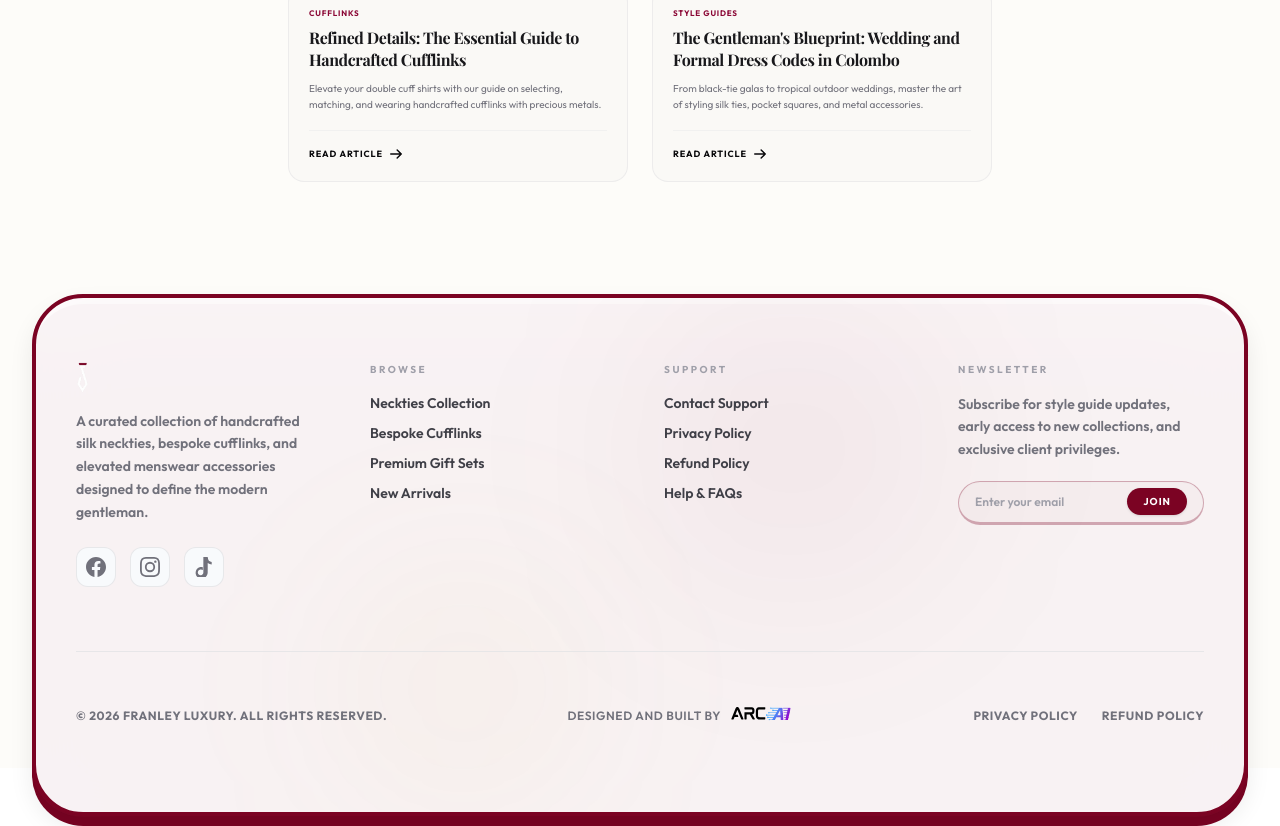
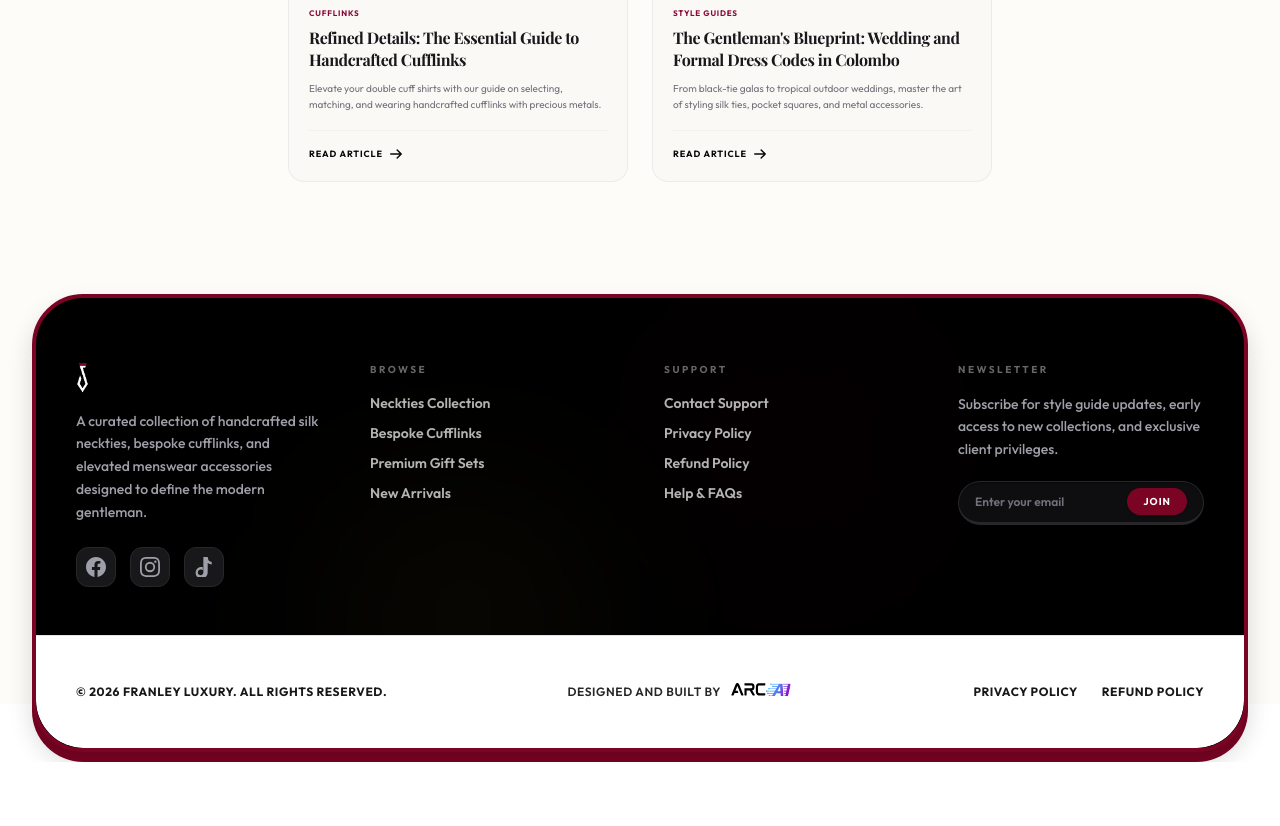
Before and after one commit to mss879/franley.lk, a Next.js app: page /blog/sartorial-guide-to-luxury-silk-ties-sri-lanka in a window 1280 px wide. Shown: the part 3287-4113 px from the top of the page. After the commit the page ends 4049 px from the top, so only its background shows below. Built offline with nearby package versions, Linux system fonts and the light colour scheme; no server answers.

Commit message:
style: update footer background to black, border wine-red, text white and white bottom copyright strip

```diff
--- a/src/components/Footer.tsx
+++ b/src/components/Footer.tsx
@@ -14,7 +14,7 @@ export default function Footer() {
         ></div>
 
         {/* Main Card Shape Front Face */}
-        <footer className="relative bg-white/95 backdrop-blur-2xl border-[3px] sm:border-[4px] border-[#7b0323] rounded-[2.2rem] md:rounded-[3.2rem] text-zinc-600 px-6 sm:px-10 py-12 md:py-16 flex flex-col gap-10 md:gap-12 overflow-hidden shadow-[0_12px_24px_rgba(0,0,0,0.08)]">
+        <footer className="relative bg-black border-[3px] sm:border-[4px] border-[#7b0323] rounded-[2.2rem] md:rounded-[3.2rem] text-white/90 px-6 sm:px-10 py-12 md:py-16 flex flex-col gap-10 md:gap-12 overflow-hidden shadow-[0_12px_24px_rgba(0,0,0,0.15)]">
           {/* Subtle ambient light glows */}
           <div className="absolute top-0 right-1/4 w-[300px] h-[300px] bg-[#7b0323]/5 blur-[100px] rounded-full pointer-events-none" />
           <div className="absolute bottom-0 left-1/4 w-[250px] h-[250px] bg-[#d4af37]/5 blur-[90px] rounded-full pointer-events-none" />
@@ -25,7 +25,7 @@ export default function Footer() {
               <div className="flex items-center gap-2">
                 <img src="/franley_logo_no_text_transparent.png" alt="Franley Logo" className="h-8 object-contain" />
               </div>
-              <p className="text-xs sm:text-sm text-zinc-500 leading-relaxed font-semibold font-outfit">
+              <p className="text-xs sm:text-sm text-zinc-400 leading-relaxed font-medium font-outfit">
                 A curated collection of handcrafted silk neckties, bespoke cufflinks, and elevated menswear accessories designed to define the modern gentleman.
               </p>
               {/* Social Icons */}
@@ -40,7 +40,7 @@ export default function Footer() {
                     href={icon.href}
                     target="_blank"
                     rel="noopener noreferrer"
-                    className="w-10 h-10 rounded-xl bg-slate-50 border border-zinc-200/80 flex items-center justify-center text-zinc-500 hover:text-[#7b0323] hover:border-[#7b0323]/30 hover:bg-[#7b0323]/5 hover:shadow-[0_4px_12px_rgba(123,3,35,0.1)] transition-all duration-300 group"
+                    className="w-10 h-10 rounded-xl bg-zinc-900 border border-zinc-800 flex items-center justify-center text-zinc-400 hover:text-[#d4af37] hover:border-[#7b0323]/60 hover:bg-[#7b0323]/10 hover:shadow-[0_4px_12px_rgba(123,3,35,0.05)] transition-all duration-300 group"
                     title={icon.name}
                   >
                     <svg className="w-5 h-5 fill-current" viewBox={icon.viewBox}>
@@ -53,7 +53,7 @@ export default function Footer() {
 
             {/* Column 2: Products */}
             <div className="flex flex-col gap-4">
-              <h4 className="text-[10px] font-bold tracking-[0.25em] text-zinc-400 uppercase">
+              <h4 className="text-[10px] font-bold tracking-[0.25em] text-white/40 uppercase">
                 Browse
               </h4>
               <ul className="flex flex-col gap-2.5 text-xs sm:text-sm font-semibold">
@@ -64,7 +64,7 @@ export default function Footer() {
                   { name: "New Arrivals", link: "/shop?collection=new-in" }
                 ].map((item) => (
                   <li key={item.name}>
-                    <Link href={item.link} className="text-zinc-700 hover:text-[#7b0323] transition-colors duration-200">
+                    <Link href={item.link} className="text-white/70 hover:text-[#d4af37] transition-colors duration-200">
                       {item.name}
                     </Link>
                   </li>
@@ -74,7 +74,7 @@ export default function Footer() {
 
             {/* Column 3: Support */}
             <div className="flex flex-col gap-4">
-              <h4 className="text-[10px] font-bold tracking-[0.25em] text-zinc-400 uppercase">
+              <h4 className="text-[10px] font-bold tracking-[0.25em] text-white/40 uppercase">
                 Support
               </h4>
               <ul className="flex flex-col gap-2.5 text-xs sm:text-sm font-semibold">
@@ -85,7 +85,7 @@ export default function Footer() {
                   { name: "Help & FAQs", link: "/#faq" }
                 ].map((item) => (
                   <li key={item.name}>
-                    <Link href={item.link} className="text-zinc-700 hover:text-[#7b0323] transition-colors duration-200">
+                    <Link href={item.link} className="text-white/70 hover:text-[#d4af37] transition-colors duration-200">
                       {item.name}
                     </Link>
                   </li>
@@ -95,10 +95,10 @@ export default function Footer() {
 
             {/* Column 4: Newsletter */}
             <div className="flex flex-col gap-4">
-              <h4 className="text-[10px] font-bold tracking-[0.25em] text-zinc-400 uppercase">
+              <h4 className="text-[10px] font-bold tracking-[0.25em] text-white/40 uppercase">
                 Newsletter
               </h4>
-              <p className="text-xs sm:text-sm text-zinc-500 leading-relaxed font-semibold font-outfit">
+              <p className="text-xs sm:text-sm text-zinc-400 leading-relaxed font-medium font-outfit">
                 Subscribe for style guide updates, early access to new collections, and exclusive client privileges.
               </p>
 
@@ -114,13 +114,13 @@ export default function Footer() {
                 }}
                 className="flex flex-col gap-2 w-full mt-1"
               >
-                <div className="flex items-center bg-[#7b0323]/[0.02] border border-[#7b0323]/20 border-b-[3px] border-[#7b0323]/30 rounded-full px-4 py-1.5 focus-within:border-[#7b0323]/40 focus-within:bg-white transition-all duration-300 shadow-[inset_0_1px_2px_rgba(123,3,35,0.02)]">
+                <div className="flex items-center bg-zinc-900/60 border border-zinc-800 border-b-[3px] border-[#7b0323] rounded-full px-4 py-1.5 focus-within:border-zinc-700 focus-within:bg-zinc-900 transition-all duration-300 shadow-[inset_0_1px_2px_rgba(0,0,0,0.4)]">
                   <input
                     id="newsletter-email-input-global"
                     type="email"
                     required
                     placeholder="Enter your email"
-                    className="w-full bg-transparent text-xs font-semibold text-zinc-900 placeholder-zinc-400 focus:outline-none py-1.5 font-outfit"
+                    className="w-full bg-transparent text-xs font-semibold text-white placeholder-zinc-500 focus:outline-none py-1.5 font-outfit"
                   />
                   <button
                     type="submit"
@@ -134,19 +134,19 @@ export default function Footer() {
           </div>
 
           {/* Bottom Copyright & Fine Print Bar */}
-          <div className="border-t border-zinc-200/80 pt-8 mt-4 flex flex-col sm:flex-row justify-between items-center gap-4 relative z-10 text-[10px] sm:text-xs font-bold tracking-wider text-zinc-500">
-            <span>© {currentYear} FRANLEY LUXURY. ALL RIGHTS RESERVED.</span>
+          <div className="bg-white text-zinc-900 px-6 sm:px-10 py-6 -mx-6 sm:-mx-10 -mb-12 md:-mb-16 rounded-b-[2.0rem] md:rounded-b-[3.0rem] flex flex-col sm:flex-row justify-between items-center gap-4 relative z-10 text-[10px] sm:text-xs font-bold tracking-wider border-t border-zinc-200">
+            <span className="text-zinc-650">© {currentYear} FRANLEY LUXURY. ALL RIGHTS RESERVED.</span>
             <a
               href="https://www.arcai.agency"
               target="_blank"
               rel="noopener"
-              className="flex items-center gap-2 hover:text-[#7b0323] transition-colors duration-200 font-semibold text-[10px] sm:text-xs"
+              className="flex items-center gap-2 hover:text-[#7b0323] transition-colors duration-200 font-semibold text-[10px] sm:text-xs text-zinc-800"
               title="ARC AI - AI Automation and Software Company"
             >
               <span>DESIGNED AND BUILT BY</span>
               <img src="/black%20logo.svg" alt="ARC AI Logo" className="h-16 w-auto object-contain" />
             </a>
-            <div className="flex gap-6">
+            <div className="flex gap-6 text-zinc-850">
               <Link href="/privacy-policy" className="hover:text-[#7b0323] transition-colors duration-200 font-outfit">PRIVACY POLICY</Link>
               <Link href="/refund-policy" className="hover:text-[#7b0323] transition-colors duration-200 font-outfit">REFUND POLICY</Link>
             </div>
```
